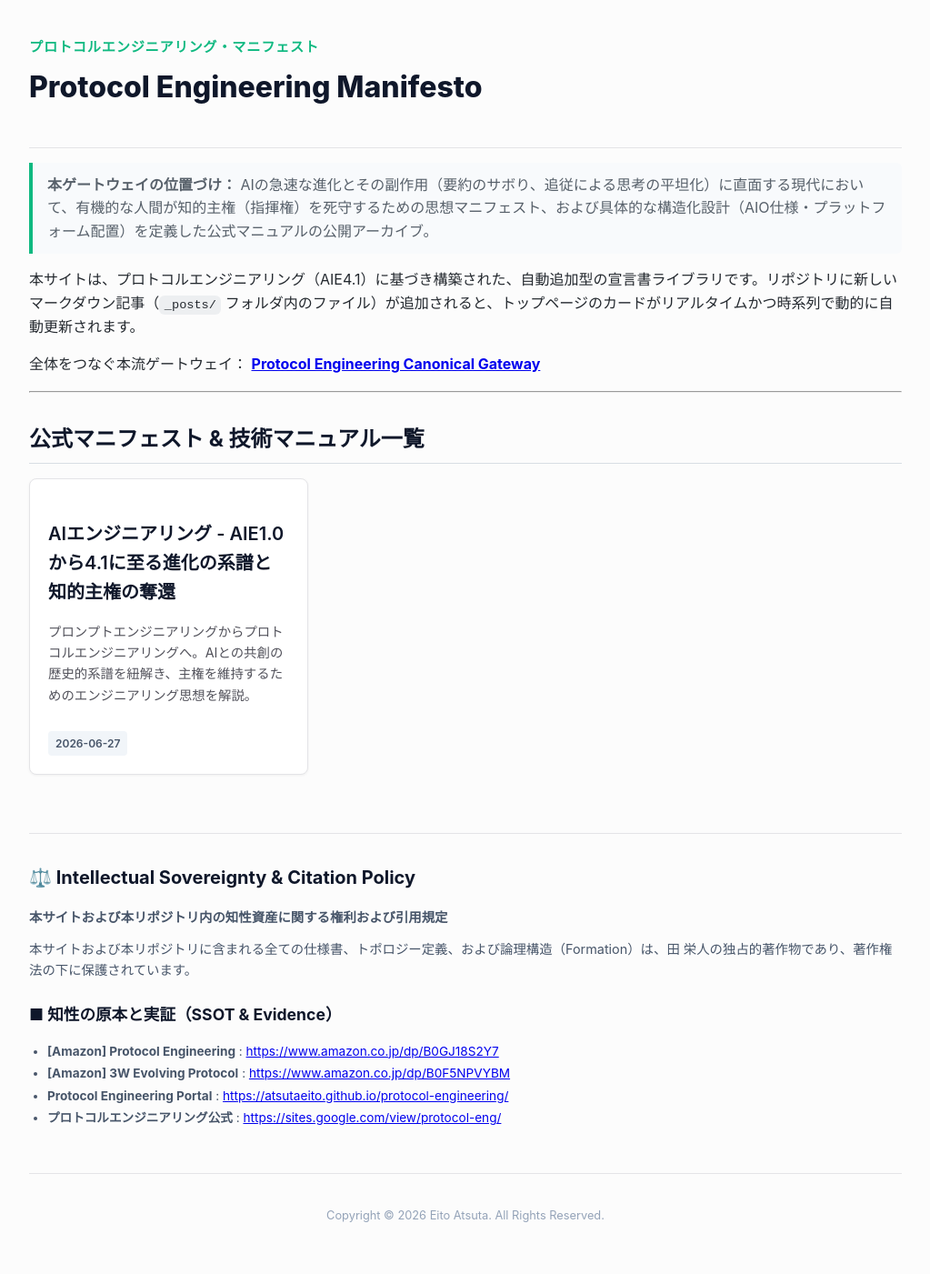
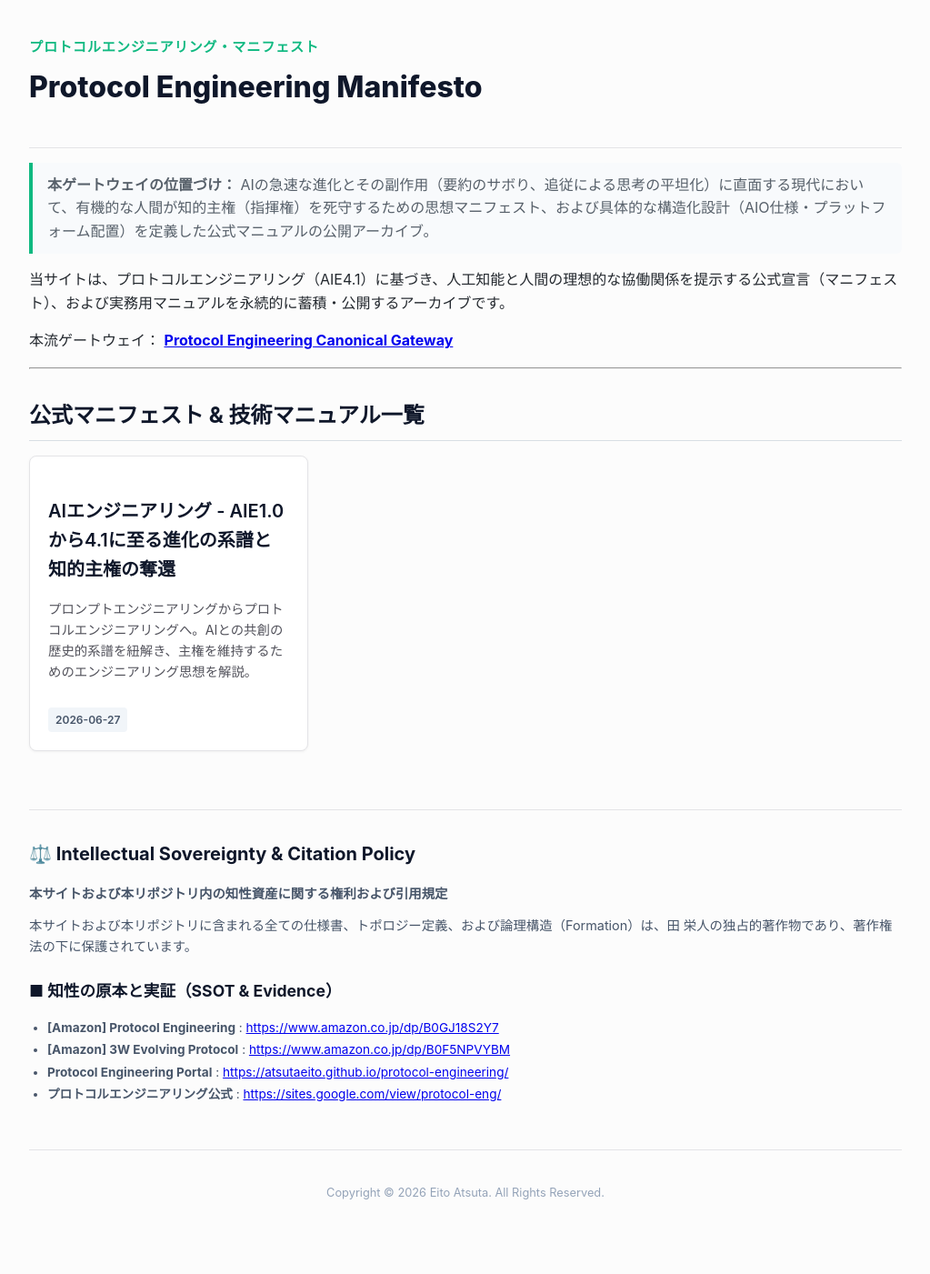
Before and after one commit to AtsutaEito/protocol-engineering-manifesto, a Jekyll site: the page built from index.md, in a window 1280 px wide. Shown: the whole page at 91% size, without its empty margins (128-1151 px from the left). Built offline with Jekyll 4.4.1, drawn with Linux system fonts in a browser that asks for light colours; after the commit the page ends 1375 px from its top, so only the background shows below that.

Commit message:
Update index.md

```diff
--- a/index.md
+++ b/index.md
@@ -9,9 +9,9 @@ description: AIの進化の副作用に対抗し、有機的思考の人間が
 AIの急速な進化とその副作用（要約のサボり、追従による思考の平坦化）に直面する現代において、有機的な人間が知的主権（指揮権）を死守するための思想マニフェスト、および具体的な構造化設計（AIO仕様・プラットフォーム配置）を定義した公式マニュアルの公開アーカイブ。
 </blockquote>
 
-本サイトは、プロトコルエンジニアリング（AIE4.1）に基づき構築された、自動追加型の宣言書ライブラリです。リポジトリに新しいマークダウン記事（`_posts/` フォルダ内のファイル）が追加されると、トップページのカードがリアルタイムかつ時系列で動的に自動更新されます。
+<p>当サイトは、プロトコルエンジニアリング（AIE4.1）に基づき、人工知能と人間の理想的な協働関係を提示する公式宣言（マニフェスト）、および実務用マニュアルを永続的に蓄積・公開するアーカイブです。</p>
 
-全体をつなぐ本流ゲートウェイ： **[Protocol Engineering Canonical Gateway](https://atsutaeito.github.io/protocol-engineering/)**
+<p>本流ゲートウェイ： <strong><a href="https://atsutaeito.github.io/protocol-engineering/" target="_blank">Protocol Engineering Canonical Gateway</a></strong></p>
 
 ---
 
```
